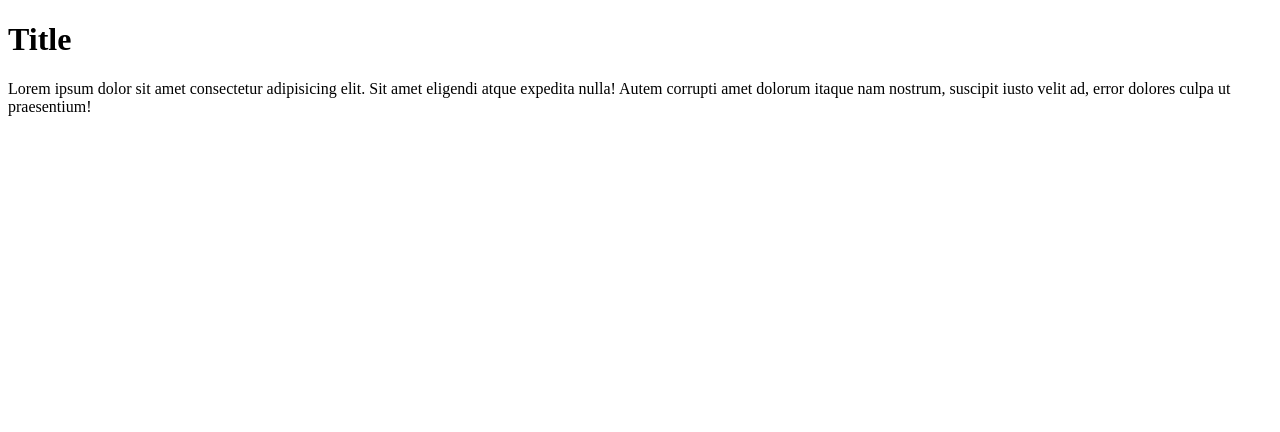
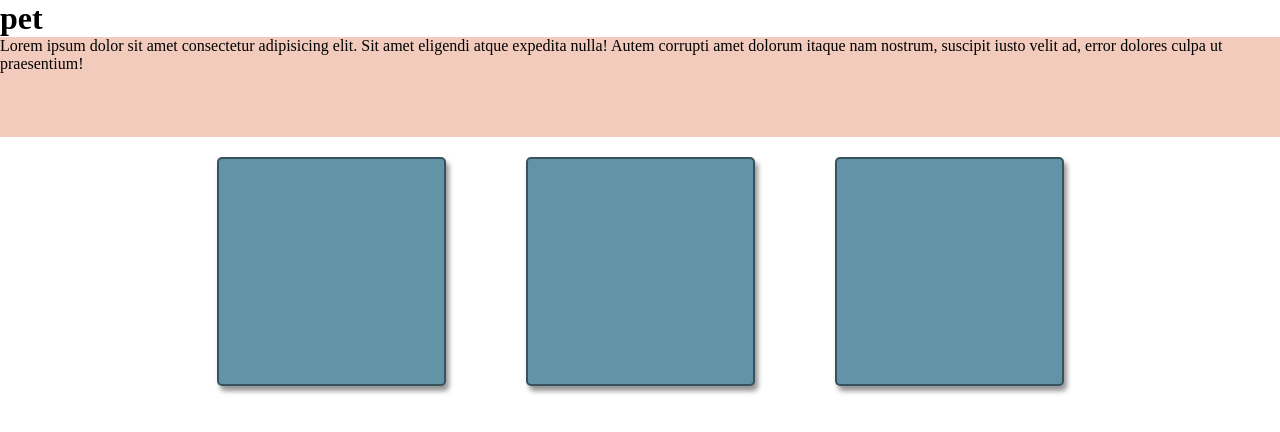
Before and after one commit to EdnaldoNeto/projetos, a plain HTML site: page projeto.pet/pet.html in a window 1280 px wide. Drawn offline with Linux system fonts and the light colour scheme.

Commit message:
upgrade.main

```diff
--- /dev/null
+++ b/projeto.pet/estilo/stypet.css
@@ -0,0 +1,49 @@
+@charset "UTF-8";
+
+:root {
+    --cor0: #6393A6;
+    --cor1: #BF785E;
+    --cor2: #F2CBBD;
+    --cor3: #A65B4B;
+    --cor4: #733B36;
+}
+
+* {
+    margin: 0px;
+    padding: 0px;
+}
+
+body{
+    background-color: white;
+}
+
+header {
+
+}
+
+header > div > p {
+    background-color: var(--cor2);
+    height: 100px;
+}
+
+main {
+    background-color: white;
+    display: flex;
+    justify-content: center;
+
+}
+
+main > div.square {
+    background-color: var(--cor0) ;
+    display: inline-block;
+    height: 225px;
+    width: 225px;
+    margin: 20px 40px;
+    border: 2px solid rgba(0, 0, 0, 0.445);
+    border-radius: 5px;
+    box-shadow: 3px 5px 5px rgba(0, 0, 0, 0.425);
+}
+
+main > div.square:hover {
+    background-color: #6393a681;
+}
--- a/projeto.pet/pet.html
+++ b/projeto.pet/pet.html
@@ -4,16 +4,19 @@
     <meta charset="UTF-8">
     <meta name="viewport" content="width=device-width, initial-scale=1.0">
     <title>projeto pet</title>
+    <link rel="stylesheet" href="estilo/stypet.css">
 </head>
 <body>
     <header>
-        <h1>Title</h1>
-        <p>Lorem ipsum dolor sit amet consectetur adipisicing elit. Sit amet eligendi atque expedita nulla! Autem corrupti amet dolorum itaque nam nostrum, suscipit iusto velit ad, error dolores culpa ut praesentium!</p>
+        <h1>pet</h1>
+        <div>
+            <p>Lorem ipsum dolor sit amet consectetur adipisicing elit. Sit amet eligendi atque expedita nulla! Autem corrupti amet dolorum itaque nam nostrum, suscipit iusto velit ad, error dolores culpa ut praesentium!</p>
+        </div>
     </header>
     <main>
-        <div class="square1"></div>
-        <div class="square2"></div>
-        <div class="square3"></div>
+        <div class="square"></div>
+        <div class="square"></div>
+        <div class="square"></div>
     </main>
 
 </body>
```
